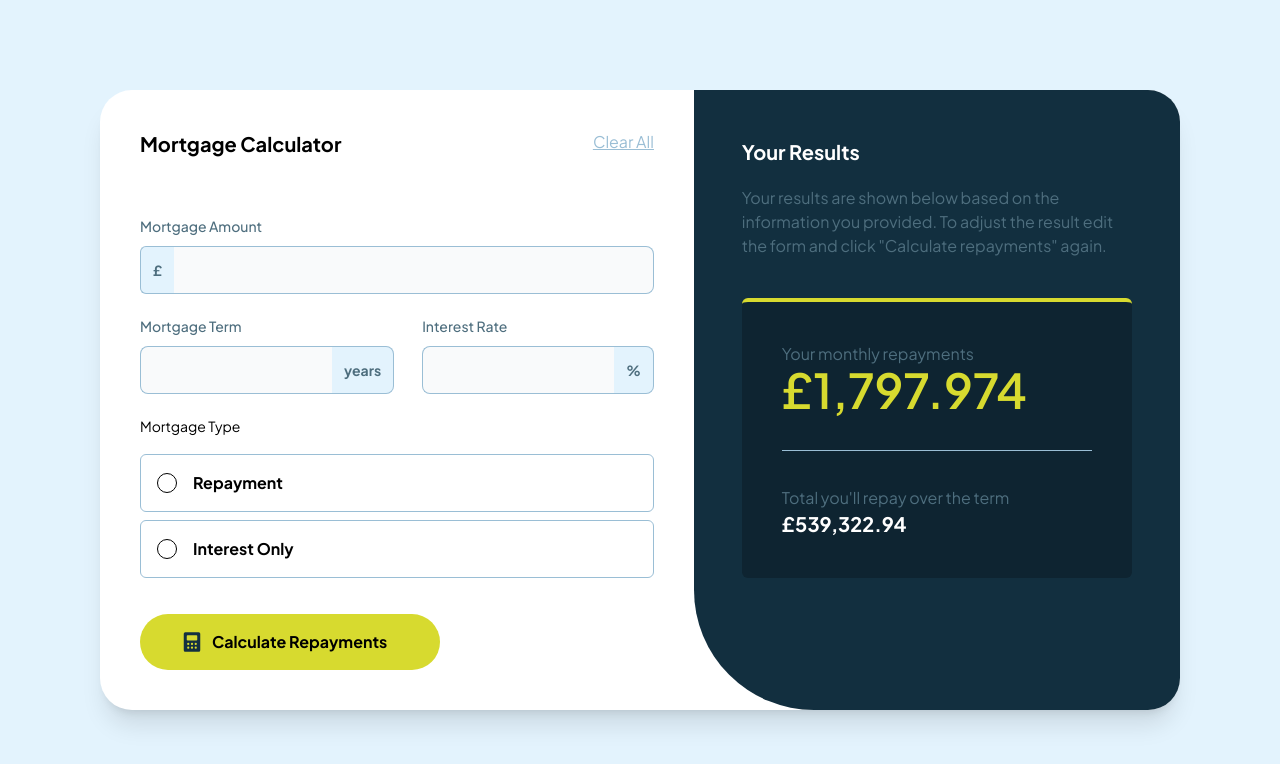
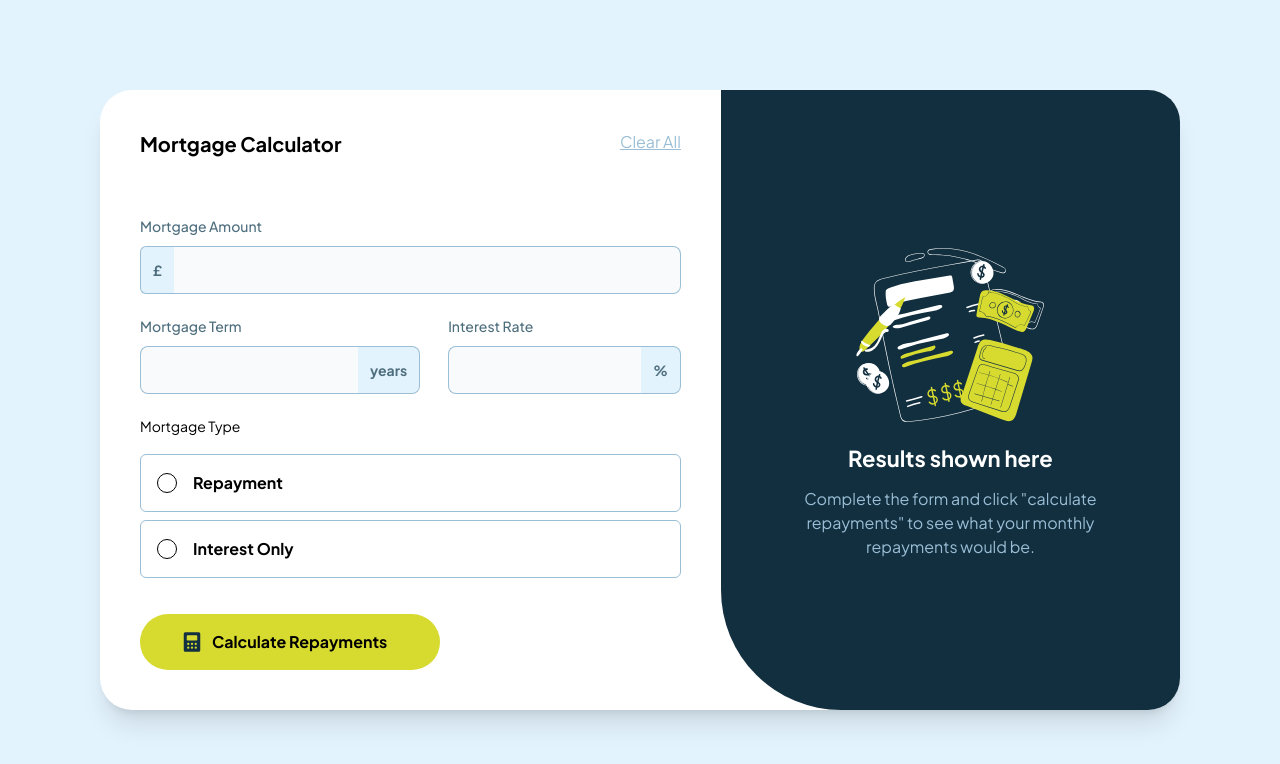
Before and after one commit to Great-kiola/Tailwind-practice, a React (Vite) app in the folder tailwind-frontend/: page /mortgageCalc in a window 1280 px wide. Shown: the top 764 px of the page. Built offline with nearby package versions, Linux system fonts and the light colour scheme; a web font is replaced by a local one.

Commit message:
chore: enhance input styling and improve results display in MortgageCalc component for better user experience

```diff
--- a/tailwind-frontend/src/components/MortgageCalc.jsx
+++ b/tailwind-frontend/src/components/MortgageCalc.jsx
@@ -20,14 +20,14 @@ const MortgageCalc = () => {
                 <span class="inline-flex items-center px-3 text-sm text-gray-900 bg-SlateMortgageCalc100 border rounded-e-0 border-SlateMortgageCalc300 border-r-0 rounded-s-md">
                   <span className='font-bold text-SlateMortgageCalc700'>£</span>
                 </span>
-                <input type="text" id="website-admin" className="rounded-none rounded-e-lg bg-gray-50 border border-l-0 text-gray-900  w-full text-sm border-SlateMortgageCalc300 p-2.5 h-12" />
+                <input type="text" id="website-admin" className="rounded-none rounded-e-lg bg-gray-50 border border-l-0 text-gray-900  w-full text-base font-bold border-SlateMortgageCalc300 p-2.5 h-12" />
               </div>
 
               <div className='flex gap-7 mb-5'>
                 <div>
                   <label htmlFor="log-email" className="text-SlateMortgageCalc700 font-medium text-sm">Mortgage Term</label>
                   <div class="flex mt-2">
-                    <input type="text" id="website-admin" className="rounded-l-lg bg-gray-50 border border-r-0 text-gray-900 text-sm border-SlateMortgageCalc300 p-2.5 h-12" />
+                    <input type="text" id="website-admin" className="rounded-l-lg bg-gray-50 border border-r-0 text-gray-900  border-SlateMortgageCalc300 p-2.5 h-12 text-base font-bold focus:border-r-0" />
 
                     <span class="inline-flex items-center px-3 text-sm text-gray-900 bg-SlateMortgageCalc100 border rounded-e-0 border-SlateMortgageCalc300 border-l-0 rounded-r-lg">
                       <span className='font-bold text-SlateMortgageCalc700'>years</span>
@@ -38,7 +38,7 @@ const MortgageCalc = () => {
                 <div>
                   <label htmlFor="log-email" className="text-SlateMortgageCalc700 font-medium text-sm">Interest Rate</label>
                   <div class="flex mt-2">
-                    <input type="text" id="website-admin" className="rounded-l-lg bg-gray-50 border border-r-0 text-gray-900 text-sm border-SlateMortgageCalc300 p-2.5 h-12" />
+                    <input type="text" id="website-admin" className="rounded-l-lg bg-gray-50 border border-r-0 text-gray-900 text-sm font-bold border-SlateMortgageCalc300 p-2.5 h-12" />
 
                     <span class="inline-flex items-center px-3 text-sm text-gray-900 bg-SlateMortgageCalc100 border rounded-e-0 border-SlateMortgageCalc300 border-l-0 rounded-r-lg">
                       <span className='font-bold text-SlateMortgageCalc700'>%</span>
@@ -73,32 +73,33 @@ const MortgageCalc = () => {
 
         <div className='w-300 bg-SlateMortgageCalc900 rounded-tr-4xl rounded-bl-[120px] rounded-br-4xl'>
 
-          <div className='result p-12'>
+          {/* Default State */}
+          <div className='flex items-center flex-col justify-center h-full'>
+            <img src={illustratioon} alt="" className='w-50' />
+
+            <h1 className='text-WhiteMortgageCalc font-bold text-[22px]'>Results shown here</h1>
+            <p className='text-SlateMortgageCalc300 text-center text-md px-16 pt-3'>Complete the form and click "calculate repayments" to see what your monthly repayments would be. </p>
+          </div>
+
+          {/* After result */}
+          <div className='hidden result p-12'>
             <h1 className='text-WhiteMortgageCalc font-bold text-xl mb-5'>Your Results</h1>
-            <p className='text-SlateMortgageCalc700'>Your results are shown below based on the information you provided. To adjust the result
+            <p className='text-SlateMortgageCalc700 text-sm'>Your results are shown below based on the information you provided. To adjust the result
               edit the form and click "Calculate repayments" again.
             </p>
 
             <div className='border-t-4 mt-10 rounded-md border-LimeMortgageCalc bg-SlateMortgageCalc600 h-70 p-10 flex flex-col justify-between'>
               <div className='border-b-1 pb-9 border-SlateMortgageCalc300'>
                 <h2 className='text-SlateMortgageCalc700'>Your monthly repayments</h2>
-                <h1 className='text-LimeMortgageCalc font-semibold text-5xl'><span>£</span>1,797.974</h1>
+                <h1 className='text-LimeMortgageCalc font-semibold text-5xl mt-2'><span>£</span>1,797.974</h1>
               </div>
 
               <div>
-                <p className='text-SlateMortgageCalc700'>Total you'll repay over the term</p>
+                <p className='text-SlateMortgageCalc700 mb-2'>Total you'll repay over the term</p>
                 <h2 className='text-WhiteMortgageCalc font-bold text-xl'><span>£</span>539,322.94</h2>
               </div>
             </div>
           </div>
-
-          <div className='hidden items-center flex-col justify-center h-full'>
-            <img src={illustratioon} alt="" className='w-50' />
-
-            <h1 className='text-WhiteMortgageCalc font-bold text-[22px]'>Results shown here</h1>
-            <p className='text-SlateMortgageCalc300 text-center text-md px-16 pt-3'>Complete the form and click "calculate repayments" to see what your monthly repayments would be. </p>
-          </div>
-
 
         </div>
       </div>
```
